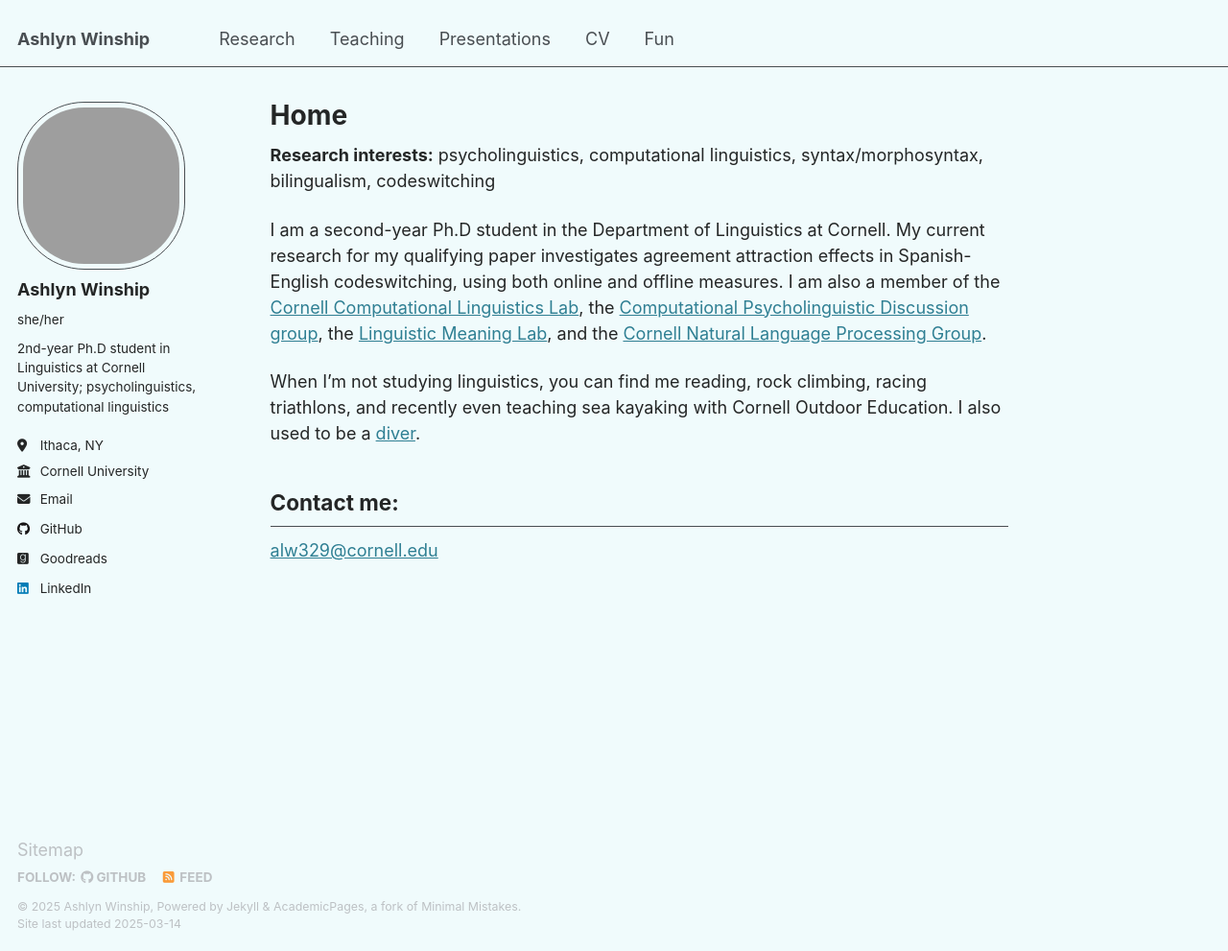
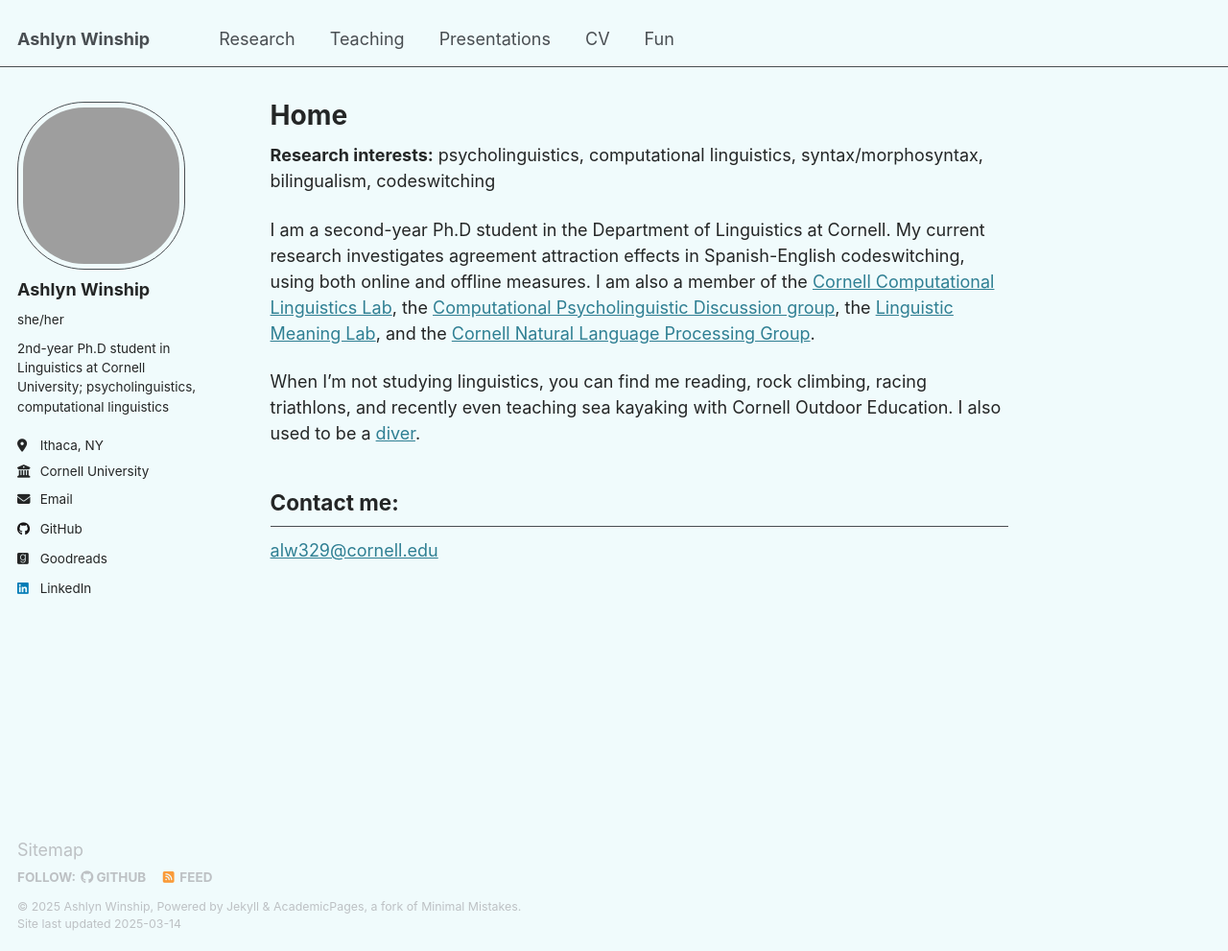
Before and after one commit to ashlynwinship/ashlynwinship.github.io, a Jekyll site: the page built from _pages/about.md, in a window 1280 px wide and 991 px high. Shown: the whole window at 96% size. Built offline with Jekyll 4.4.1, drawn with Linux system fonts in a browser that asks for light colours; grey boxes are pictures that could not be loaded.

Commit message:
Update about.md

```diff
--- a/_pages/about.md
+++ b/_pages/about.md
@@ -9,7 +9,7 @@ redirect_from:
 
 <b>Research interests:</b> psycholinguistics, computational linguistics, syntax/morphosyntax, bilingualism, codeswitching
 
-I am a second-year Ph.D student in the Department of Linguistics at Cornell. My current research for my qualifying paper investigates agreement attraction effects in Spanish-English codeswitching, using both online and offline measures. I am also a member of the <a target="_blank" rel="noopener" href="https://conf.ling.cornell.edu/compling/">Cornell Computational Linguistics Lab</a>, the <a target="_blank" rel="noopener" href="https://c-psyd.github.io/">Computational Psycholinguistic Discussion group</a>, the <a target="_blank" rel="noopener" href="https://lime-lab-cornell.github.io/">Linguistic Meaning Lab</a>, and the <a target="_blank" rel="noopner" href="https://nlp.cornell.edu/">Cornell Natural Language Processing Group</a>.
+I am a second-year Ph.D student in the Department of Linguistics at Cornell. My current research investigates agreement attraction effects in Spanish-English codeswitching, using both online and offline measures. I am also a member of the <a target="_blank" rel="noopener" href="https://conf.ling.cornell.edu/compling/">Cornell Computational Linguistics Lab</a>, the <a target="_blank" rel="noopener" href="https://c-psyd.github.io/">Computational Psycholinguistic Discussion group</a>, the <a target="_blank" rel="noopener" href="https://lime-lab-cornell.github.io/">Linguistic Meaning Lab</a>, and the <a target="_blank" rel="noopner" href="https://nlp.cornell.edu/">Cornell Natural Language Processing Group</a>.
 
 When I'm not studying linguistics, you can find me reading, rock climbing, racing triathlons, and recently even teaching sea kayaking with Cornell Outdoor Education. I also used to be a <a target="_blank" rel="noopener" href="https://secure.meetcontrol.com/divemeets/system/profile.php?number=24901">diver</a>.
 
```
